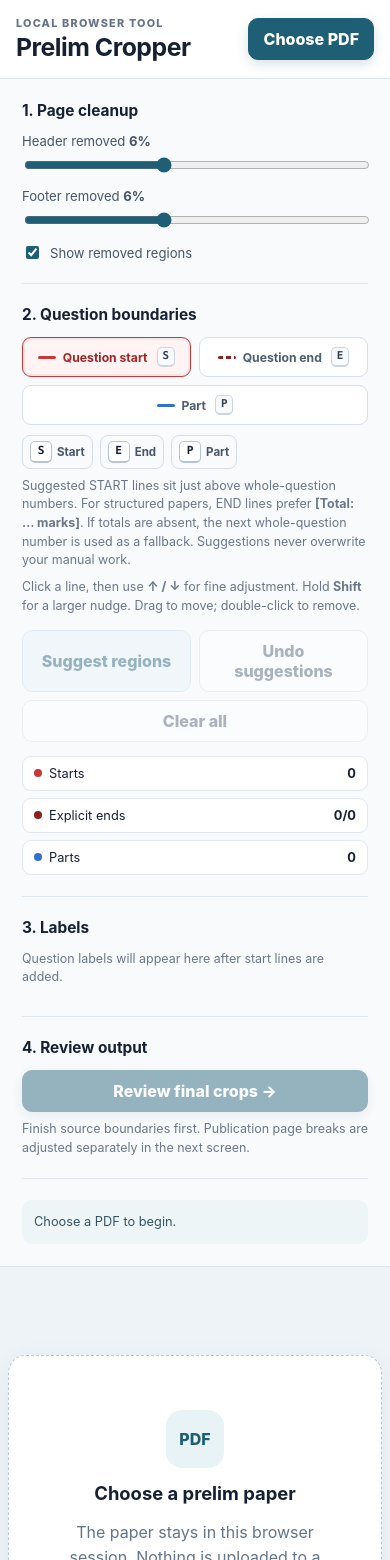
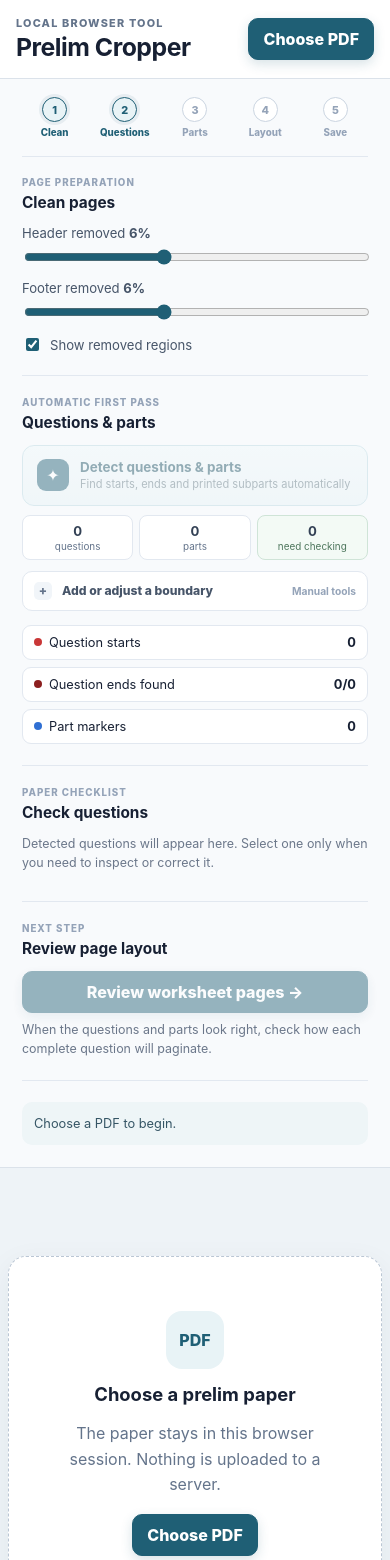
Before and after one commit to ejcphysicstutors/pdfcropper, a React (Vite) app: page / in a window 390 px wide. Shown: the top 1560 px of the page. Built offline with nearby package versions, Linux system fonts and the light colour scheme.

Commit message:
Add files via upload

```diff
--- a/src/main.jsx
+++ b/src/main.jsx
@@ -221,7 +221,7 @@ function App() {
       }
       nextPages.forEach((pageData) => { pageData.rows = extractTextRows(pageData); });
       setPages(nextPages);
-      setStatus(`${loadedPdf.numPages} pages loaded. Use Suggest regions, then scan the proposed starts, ends and part lines.`);
+      setStatus(`${loadedPdf.numPages} pages loaded. Detect questions & parts, then check only the items that need attention.`);
     } catch (error) {
       console.error(error);
       setStatus('Could not open this PDF. Please try another file.');
@@ -650,6 +650,14 @@ function App() {
     part: lines.filter((l) => l.kind === PART).length,
   }), [lines]);
   const explicitEndCount = regions.filter((region) => region.endExplicit).length;
+  const totalPartCount = regions.reduce((sum, region) => sum + region.segments.filter((segment) => segment.isPart !== false).length, 0);
+  const questionReviewInfo = useMemo(() => regions.map((region) => {
+    const activeParts = region.segments.filter((segment) => segment.isPart !== false);
+    const uncertainParts = activeParts.filter((segment) => !segment.detectedMarker && !segment.labelEditedByUser);
+    const needsCheck = !region.endExplicit || uncertainParts.length > 0;
+    return { id: region.id, partCount: activeParts.length, uncertainCount: uncertainParts.length, needsCheck };
+  }), [regions]);
+  const needsCheckCount = questionReviewInfo.filter((item) => item.needsCheck).length;
 
   function enterPreview() {
     if (!regions.length) return;
@@ -664,7 +672,7 @@ function App() {
         <div>
           <p className="eyebrow">Local browser tool</p>
           <h1>Prelim Cropper</h1>
-          <p className="subtitle">{viewMode === 'segment' ? 'Confirm question ownership first. Review page layout only when segmentation is finished.' : 'Review and adjust publication page breaks before saving the segmentation JSON.'}</p>
+          <p className="subtitle">{viewMode === 'segment' ? 'Prepare the paper, check questions and parts, then review worksheet pages.' : 'Review how each complete question will appear on worksheet pages.'}</p>
         </div>
         <button className="primary" onClick={() => fileInputRef.current?.click()} disabled={loading}>{file ? 'Choose another PDF' : 'Choose PDF'}</button>
         <input ref={fileInputRef} className="hidden-input" type="file" accept="application/pdf,.pdf" onChange={(e) => openPdf(e.target.files?.[0])} />
@@ -672,47 +680,68 @@ function App() {
 
       <main className={`workspace ${viewMode === 'preview' ? 'preview-mode-shell' : ''}`}>
         <aside className="controls-card">
+          <div className="workflow-steps" aria-label="Workflow progress">
+            <div className={`workflow-step ${file ? 'done' : 'active'}`}><span>1</span><b>Clean</b></div>
+            <div className={`workflow-step ${viewMode === 'segment' ? 'active' : 'done'}`}><span>2</span><b>Questions</b></div>
+            <div className={`workflow-step ${regions.length ? (viewMode === 'segment' ? 'active' : 'done') : ''}`}><span>3</span><b>Parts</b></div>
+            <div className={`workflow-step ${viewMode === 'preview' ? 'active' : ''}`}><span>4</span><b>Layout</b></div>
+            <div className="workflow-step"><span>5</span><b>Save</b></div>
+          </div>
           {viewMode === 'segment' ? (
             <>
               <section>
-                <h2>1. Page cleanup</h2>
+                <div className="section-kicker">PAGE PREPARATION</div><h2>Clean pages</h2>
                 <label>Header removed <strong>{headerPct}%</strong><input type="range" min="0" max="15" step="0.5" value={headerPct} onChange={(e) => setHeaderPct(Number(e.target.value))} /></label>
                 <label>Footer removed <strong>{footerPct}%</strong><input type="range" min="0" max="15" step="0.5" value={footerPct} onChange={(e) => setFooterPct(Number(e.target.value))} /></label>
                 <label className="check-row"><input type="checkbox" checked={showGuides} onChange={(e) => setShowGuides(e.target.checked)} />Show removed regions</label>
               </section>
 
               <section>
-                <h2>2. Question boundaries</h2>
+                <div className="section-kicker">AUTOMATIC FIRST PASS</div><h2>Questions & parts</h2>
+                <button className="detect-button" onClick={suggestRegions} disabled={!pages.length || loading}>
+                  <span className="detect-icon">✦</span>
+                  <span><strong>Detect questions & parts</strong><small>Find starts, ends and printed subparts automatically</small></span>
+                </button>
+                <div className="detect-summary">
+                  <span><strong>{regions.length}</strong> questions</span>
+                  <span><strong>{totalPartCount}</strong> parts</span>
+                  <span className={needsCheckCount ? 'needs-check' : 'all-clear'}><strong>{needsCheckCount}</strong> need checking</span>
+                </div>
+                <details className="boundary-tools">
+                  <summary>Add or adjust a boundary <span>Manual tools</span></summary>
                   <div className="line-mode-picker" role="group" aria-label="Line type">
                     <button className={`line-mode start-mode ${(heldLineMode || lineMode) === START ? 'active' : ''}`} onClick={() => setLineMode(START)}><span className="mode-swatch start-swatch" />Question start <kbd>S</kbd></button>
                     <button className={`line-mode end-mode ${(heldLineMode || lineMode) === END ? 'active' : ''}`} onClick={() => setLineMode(END)}><span className="mode-swatch end-swatch" />Question end <kbd>E</kbd></button>
                     <button className={`line-mode part-mode ${(heldLineMode || lineMode) === PART ? 'active' : ''}`} onClick={() => setLineMode(PART)}><span className="mode-swatch part-swatch" />Part <kbd>P</kbd></button>
                   </div>
                   <div className="shortcut-strip"><span><kbd>S</kbd> Start</span><span><kbd>E</kbd> End</span><span><kbd>P</kbd> Part</span></div>
-                <p className="small">Suggested START lines sit just above whole-question numbers. For structured papers, END lines prefer <strong>[Total: … marks]</strong>. If totals are absent, the next whole-question number is used as a fallback. Suggestions never overwrite your manual work.</p>
                   <p className="small">Click a line, then use <strong>↑ / ↓</strong> for fine adjustment. Hold <strong>Shift</strong> for a larger nudge. Drag to move; double-click to remove.</p>
-                <div className="button-stack">
-                  <button className="secondary" onClick={suggestRegions} disabled={!pages.length || loading}>Suggest regions</button>
-                  <button className="ghost" onClick={undoLastSuggestions} disabled={!lastSuggestionIds.length}>Undo suggestions</button>
+                  <div className="button-stack compact-actions">
+                    <button className="ghost" onClick={undoLastSuggestions} disabled={!lastSuggestionIds.length}>Undo detection</button>
                     <button className="ghost clear-button" onClick={clearLines} disabled={!lines.length}>Clear all</button>
                   </div>
+                </details>
                 <div className="metric-stack">
-                  <div className="metric"><span><i className="metric-dot start-dot" />Starts</span><strong>{counts.start}</strong></div>
-                  <div className="metric"><span><i className="metric-dot end-dot" />Explicit ends</span><strong>{explicitEndCount}/{regions.length || 0}</strong></div>
-                  <div className="metric"><span><i className="metric-dot part-dot" />Parts</span><strong>{counts.part}</strong></div>
+                  <div className="metric"><span><i className="metric-dot start-dot" />Question starts</span><strong>{counts.start}</strong></div>
+                  <div className="metric"><span><i className="metric-dot end-dot" />Question ends found</span><strong>{explicitEndCount}/{regions.length || 0}</strong></div>
+                  <div className="metric"><span><i className="metric-dot part-dot" />Part markers</span><strong>{counts.part}</strong></div>
                 </div>
               </section>
 
               <section>
-                <h2>3. Labels</h2>
-                {!regions.length && <p className="small">Question labels will appear here after start lines are added.</p>}
+                <div className="section-kicker">PAPER CHECKLIST</div><h2>Check questions</h2>
+                {!regions.length && <p className="small">Detected questions will appear here. Select one only when you need to inspect or correct it.</p>}
                 <div className="region-list">
-                  {regions.map((region) => (
+                  {regions.map((region) => {
+                    const review = questionReviewInfo.find((item) => item.id === region.id);
+                    return (
                       <button key={region.id} className={`region-row ${selectedQuestionId === region.id ? 'selected' : ''}`} onClick={() => setSelectedQuestionId(region.id)}>
-                      <span className="region-name">{region.label}</span>
-                      <span className={`region-status ${region.endExplicit ? 'ok' : 'warn'}`}>{region.endExplicit ? 'start + end' : 'end inferred'}</span>
+                        <span className={`question-check ${review?.needsCheck ? 'warn' : 'ok'}`}>{review?.needsCheck ? '!' : '✓'}</span>
+                        <span className="region-copy"><span className="region-name">{region.label}</span><small>{review?.partCount || 0} part{review?.partCount === 1 ? '' : 's'}</small></span>
+                        <span className={`region-status ${review?.needsCheck ? 'warn' : 'ok'}`}>{review?.needsCheck ? (review.uncertainCount ? `${review.uncertainCount} label${review.uncertainCount === 1 ? '' : 's'} to check` : 'check end') : 'ready'}</span>
                       </button>
-                  ))}
+                    );
+                  })}
                 </div>
                 {selectedRegion && (
                   <div className="label-editor">
@@ -749,18 +778,18 @@ function App() {
               </section>
 
               <section>
-                <h2>4. Review output</h2>
-                <button className="primary full" onClick={enterPreview} disabled={!regions.length}>Review final crops →</button>
-                <p className="small">Finish source boundaries first. Publication page breaks are adjusted separately in the next screen.</p>
+                <div className="section-kicker">NEXT STEP</div><h2>Review page layout</h2>
+                <button className="primary full" onClick={enterPreview} disabled={!regions.length}>Review worksheet pages →</button>
+                <p className="small">When the questions and parts look right, check how each complete question will paginate.</p>
               </section>
             </>
           ) : (
             <>
               <section>
-                <button className="ghost full" onClick={() => setViewMode('segment')}>← Back to segmentation</button>
+                <button className="ghost full" onClick={() => setViewMode('segment')}>← Back to questions</button>
               </section>
               <section>
-                <h2>Review questions</h2>
+                <div className="section-kicker">LAYOUT REVIEW</div><h2>Questions</h2>
                 <div className="region-list preview-region-list">
                   {regions.map((region) => (
                     <button key={region.id} className={`region-row ${selectedQuestionId === region.id ? 'selected' : ''}`} onClick={() => setSelectedQuestionId(region.id)}>
@@ -771,8 +800,8 @@ function App() {
                 </div>
               </section>
               <section>
-                <h2>Finalise</h2>
-                <button className="primary full" onClick={exportSegmentation} disabled={!file || !regions.length}>Download segmentation JSON</button>
+                <div className="section-kicker">FINISH</div><h2>Save paper</h2>
+                <button className="primary full" onClick={exportSegmentation} disabled={!file || !regions.length}>Save segmentation JSON</button>
                 <p className="small">The JSON keeps source boundaries and publication page breaks separate, so later compilation can re-create the reviewed layout.</p>
               </section>
             </>
@@ -1151,9 +1180,9 @@ function PreviewWorkspace({ pages, region, headerPct, footerPct, savedBreaks, on
   return (
     <div className="preview-review-workspace">
       <div className="preview-toolbar">
-        <div><p className="eyebrow">Review output</p><h2>{region.label}</h2><p>Use <strong>X</strong> or “Exclude gap” to remove unwanted answer space. Extra header/footer trim applies to every page by default; switch to individual pages only when one page differs.</p></div>
+        <div><p className="eyebrow">Worksheet page layout</p><h2>{region.label}</h2><p>Adjust page breaks only when needed. Use <strong>X</strong> or “Remove blank space” for unwanted answer space.</p></div>
         <div className="preview-actions">
-          <button className={`ghost ${excludeMode ? 'active-tool' : ''}`} onClick={() => setExcludeMode((value) => !value)}>Exclude gap <kbd>X</kbd></button>
+          <button className={`ghost ${excludeMode ? 'active-tool' : ''}`} onClick={() => setExcludeMode((value) => !value)}>Remove blank space <kbd>X</kbd></button>
           <button className="ghost" onClick={() => onBreaksChange(autoBreaks)}>Reset page breaks</button>
         </div>
       </div>
@@ -1191,11 +1220,11 @@ function PreviewWorkspace({ pages, region, headerPct, footerPct, savedBreaks, on
 
       <div className="preview-grid">
         <div className="layout-editor-panel">
-          <div className="panel-heading"><div><h3>Continuous question</h3><p>{excludeMode ? 'Drag across unwanted blank space to exclude it. Double-click an excluded band to restore it.' : 'Drag purple page breaks. Blue lines show part starts.'}</p></div><span className="panel-note">{savedExclusions.length} excluded gap{savedExclusions.length === 1 ? '' : 's'}</span></div>
+          <div className="panel-heading"><div><h3>Full question</h3><p>{excludeMode ? 'Drag across unwanted blank space to exclude it. Double-click an excluded band to restore it.' : 'Drag purple page breaks. Blue lines show part starts.'}</p></div><span className="panel-note">{savedExclusions.length} blank-space removal{savedExclusions.length === 1 ? '' : 's'}</span></div>
           <StripBreakEditor strip={strip} breaks={savedBreaks || []} onBreaksChange={onBreaksChange} exclusions={savedExclusions} onExclusionsChange={onExclusionsChange} excludeMode={excludeMode} />
         </div>
         <div className="final-pages-panel">
-          <div className="panel-heading"><div><h3>Final pages</h3><p>{finalPages.length} A4 page{finalPages.length === 1 ? '' : 's'}</p></div><span className="panel-note">Excluded gaps removed</span></div>
+          <div className="panel-heading"><div><h3>Worksheet pages</h3><p>{finalPages.length} A4 page{finalPages.length === 1 ? '' : 's'}</p></div><span className="panel-note">Blank space removed</span></div>
           <div className="final-page-list">
             {finalPages.map((src, index) => <div className="preview-page-card" key={`${region.id}-${index}`}><span>Page {index + 1}</span><img src={src} alt={`${region.label} final page ${index + 1}`} /></div>)}
           </div>
--- a/src/styles.css
+++ b/src/styles.css
@@ -149,3 +149,47 @@ h2 { margin: 0 0 13px; font-size: .96rem; } h3 { margin: 0; font-size: .95rem; }
 .trim-card-heading span { color:#64748b; font-size:0.88rem; }
 .trim-page-row.global-trim-row { background:#f8fafc; }
 .ghost.compact { padding:6px 9px; font-size:0.78rem; }
+
+/* Guided teacher workflow UI */
+.workflow-steps { display: grid; grid-template-columns: repeat(5, minmax(0, 1fr)); gap: 5px; margin: -4px 0 20px; padding-bottom: 18px; border-bottom: 1px solid #e2e8f0; }
+.workflow-step { display: grid; justify-items: center; gap: 5px; color: #94a3b8; min-width: 0; }
+.workflow-step span { display: grid; place-items: center; width: 25px; height: 25px; border-radius: 50%; border: 1px solid #cbd5e1; background: #fff; font-size: .68rem; font-weight: 850; }
+.workflow-step b { max-width: 100%; overflow: hidden; text-overflow: ellipsis; font-size: .61rem; font-weight: 800; white-space: nowrap; }
+.workflow-step.active { color: #1f5f75; }
+.workflow-step.active span { border-color: #1f5f75; background: #e8f3f6; box-shadow: 0 0 0 3px rgba(31,95,117,.08); }
+.workflow-step.done { color: #557b64; }
+.workflow-step.done span { border-color: #9fc5ad; background: #edf7f0; }
+.section-kicker { margin: 0 0 5px; color: #94a3b8; font-size: .61rem; font-weight: 850; letter-spacing: .1em; }
+.detect-button { display: flex; align-items: center; gap: 11px; width: 100%; margin-top: 6px; padding: 13px 14px; border: 1px solid #b9d8e1; border-radius: 12px; background: linear-gradient(180deg,#f0f8fa,#e7f3f6); color: #194f61; text-align: left; transition: .15s ease; }
+.detect-button:hover:not(:disabled) { border-color: #7fb1c0; box-shadow: 0 5px 14px rgba(31,95,117,.12); transform: translateY(-1px); }
+.detect-button .detect-icon { flex: 0 0 auto; display: grid; place-items: center; width: 32px; height: 32px; border-radius: 9px; background: #1f5f75; color: #fff; font-size: 1rem; }
+.detect-button > span:last-child { display: grid; gap: 2px; }
+.detect-button strong { font-size: .84rem; }
+.detect-button small { color: #5f7680; font-size: .69rem; line-height: 1.35; }
+.detect-summary { display: grid; grid-template-columns: repeat(3, 1fr); gap: 6px; margin-top: 9px; }
+.detect-summary > span { display: grid; gap: 1px; padding: 7px 5px; border: 1px solid #e2e8f0; border-radius: 8px; background: #fff; color: #64748b; text-align: center; font-size: .62rem; }
+.detect-summary strong { color: #334155; font-size: .82rem; }
+.detect-summary .needs-check { border-color: #ead8b8; background: #fffaf0; color: #95651f; }
+.detect-summary .needs-check strong { color: #95651f; }
+.detect-summary .all-clear { border-color: #cfe4d7; background: #f3faf5; color: #4d765c; }
+.boundary-tools { margin-top: 11px; border: 1px solid #e2e8f0; border-radius: 10px; background: #fff; }
+.boundary-tools summary { display: flex; align-items: center; justify-content: space-between; gap: 8px; padding: 10px 11px; color: #475569; cursor: pointer; font-size: .76rem; font-weight: 800; list-style: none; }
+.boundary-tools summary::-webkit-details-marker { display: none; }
+.boundary-tools summary::before { content: '+'; display: inline-grid; place-items: center; width: 18px; height: 18px; margin-right: 2px; border-radius: 5px; background: #f1f5f9; color: #64748b; }
+.boundary-tools[open] summary::before { content: '−'; }
+.boundary-tools summary span { margin-left: auto; color: #94a3b8; font-size: .64rem; font-weight: 700; }
+.boundary-tools[open] { padding: 0 10px 10px; }
+.boundary-tools[open] summary { margin: 0 -10px 4px; border-bottom: 1px solid #eef2f6; }
+.compact-actions { grid-template-columns: 1fr 1fr; }
+.compact-actions .clear-button { grid-column: auto; }
+.region-row { justify-content: flex-start; min-height: 46px; }
+.question-check { flex: 0 0 22px; display: grid; place-items: center; width: 22px; height: 22px; border-radius: 50%; font-size: .7rem; font-weight: 900; }
+.question-check.ok { background: #edf7f0; color: #4d765c; }
+.question-check.warn { background: #fff4df; color: #9a651d; }
+.region-copy { min-width: 0; display: grid; gap: 1px; flex: 1; }
+.region-copy small { color: #94a3b8; font-size: .65rem; }
+.region-status { flex: 0 0 auto; text-align: right; }
+
+@media (max-width: 900px) {
+  .workflow-steps { max-width: 520px; }
+}
```
Lines whose indentation alone changed are shown as unchanged.
